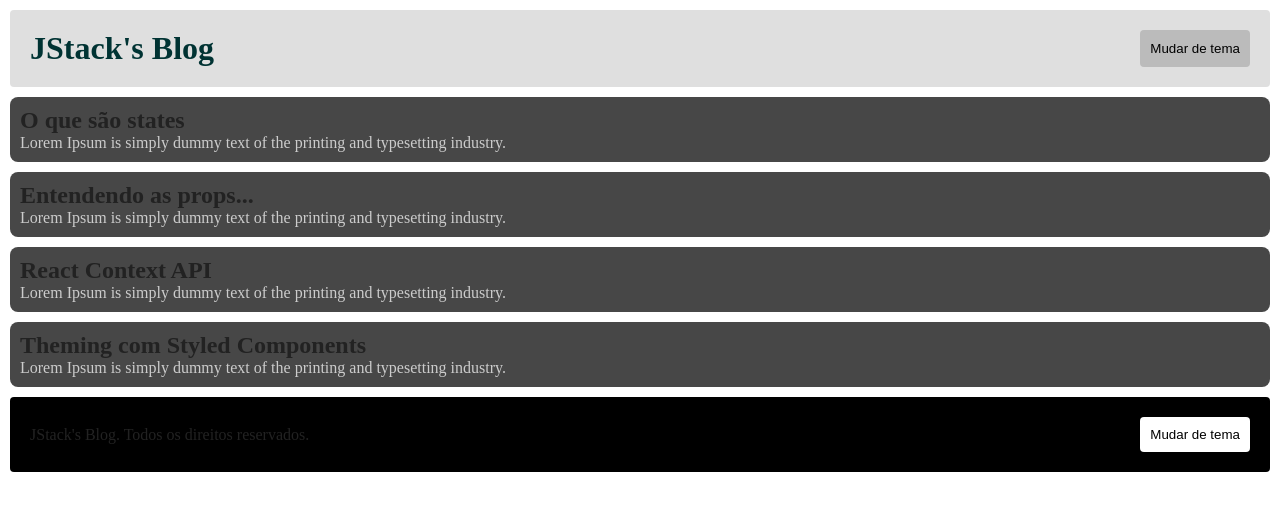
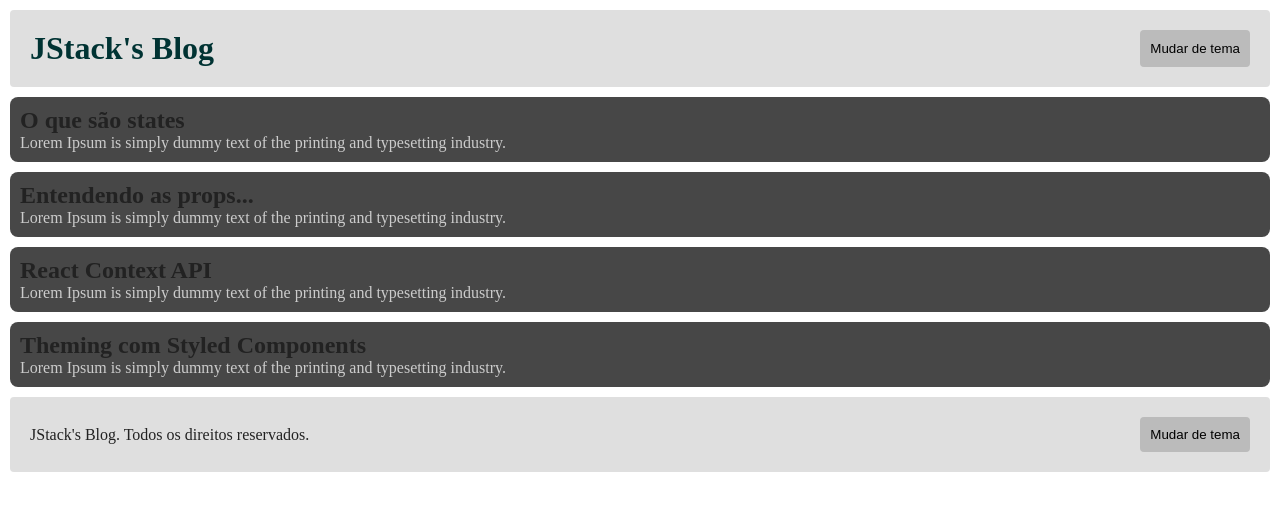
Before and after one commit to cauealb/full-stack, a React app in the folder React/: page / in a window 1280 px wide. Shown: the top 510 px of the page. Built offline with nearby package versions, Linux system fonts and the light colour scheme.

Commit message:
Adicionando estilização no footer

```diff
--- a/React/src/components/Footer/style.js
+++ b/React/src/components/Footer/style.js
@@ -4,13 +4,17 @@ export default styled.div`
     display: flex;
     justify-content: space-between;
     align-items: center;
-    background-color: black;
+    background-color: ${({ theme }) => theme.headerBackgroundColor};
     margin: 10px;
     border-radius: 4px;
     padding: 20px;
 
+    h1 {
+        color: ${({ theme }) => theme.textBackgroundColor}
+    }
+
     button {
-        background-color: white;
+        background-color: ${({ theme }) => theme.btnBackgroundColor};
         border: none;
         border-radius: 4px;
         padding: 10px;
```
